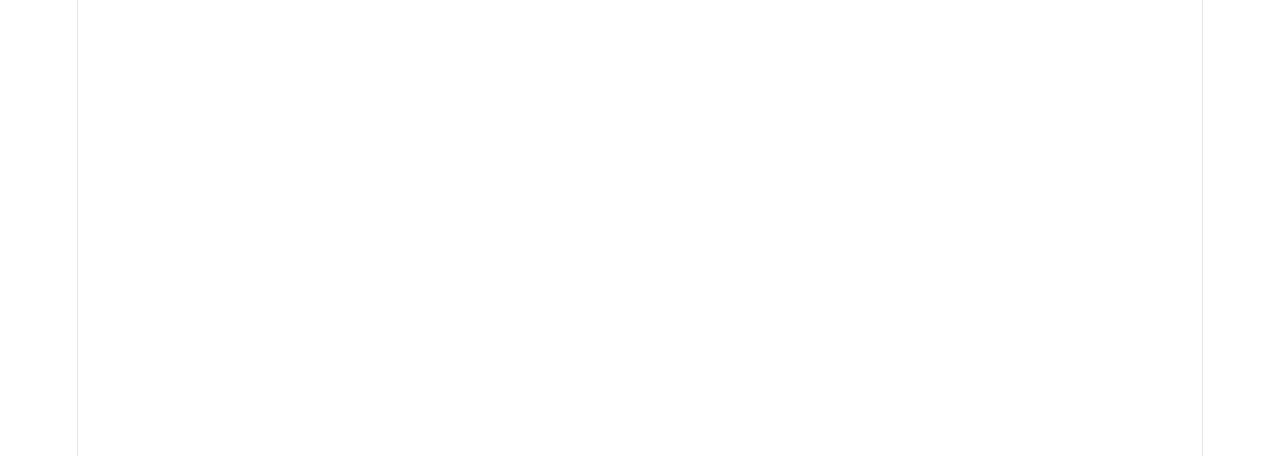
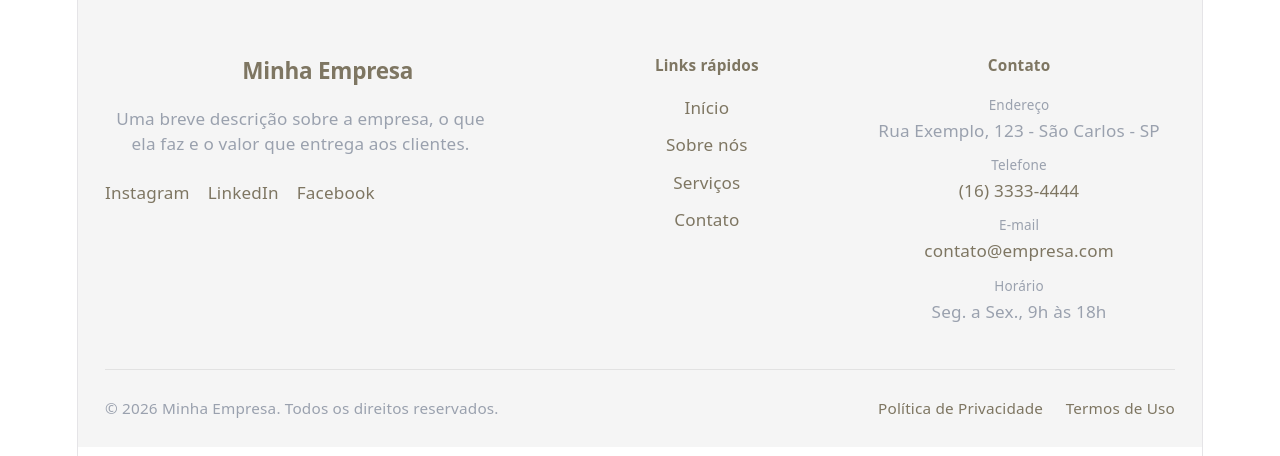
Before and after one commit to educoppi/MetroCerto, a React (Vite) app: page / in a window 1280 px wide. Shown: the top 456 px of the page. Built offline with nearby package versions, Linux system fonts and the light colour scheme.

Commit message:
edição do footer

```diff
--- a/src/App.jsx
+++ b/src/App.jsx
@@ -1,9 +1,16 @@
 import './App.css'
-
+import Footer from "./components/footer/Footer";
 function App() {
 
   return (
     <>
+
+     <Footer
+        companyName="Minha Empresa"
+        phone="(16) 3333-4444"
+        email="contato@empresa.com"
+        address="Rua Exemplo, 123 - São Carlos - SP"
+      />
 
     </>
   )
--- a/src/components/footer/Footer.css
+++ b/src/components/footer/Footer.css
@@ -0,0 +1,173 @@
+/*
+  Footer.css
+  Estilos isolados sob o seletor raiz .footer para não vazar
+  nem colidir com o resto do projeto. As cores e espaçamentos
+  são expostos como custom properties (--footer-*) para que o
+  componente possa ser retemado de fora, sem editar este arquivo.
+*/
+
+.footer {
+  --footer-bg: #F5F5F5;
+  --footer-fg: #7E7662;
+  --footer-fg-muted: #9aa1ae;
+  --footer-accent: #030303;
+  --footer-border: rgba(10, 10, 10, 0.08);
+  --footer-max-width: 1200px;
+  --footer-radius: 8px;
+
+  background-color: var(--footer-bg);
+  color: var(--footer-fg);
+  font-family: system-ui, -apple-system, "Segoe UI", Roboto, sans-serif;
+  font-size: 0.95rem;
+  line-height: 1.5;
+}
+
+.footer a {
+  color: inherit;
+  text-decoration: none;
+}
+
+.footer a:hover,
+.footer a:focus-visible {
+  color: var(--footer-accent);
+  text-decoration: underline;
+}
+
+.footer a:focus-visible {
+  outline: 2px solid var(--footer-accent);
+  outline-offset: 2px;
+  border-radius: 2px;
+}
+
+.footer__inner {
+  max-width: var(--footer-max-width);
+  margin: 0 auto;
+  padding: 3rem 1.5rem 1.5rem;
+}
+
+.footer__grid {
+  display: grid;
+  grid-template-columns: 2fr 1fr 1.4fr;
+  gap: 2.5rem;
+}
+
+.footer__col--brand {
+  display: flex;
+  flex-direction: column;
+  gap: 1rem;
+}
+
+.footer__logo {
+  max-height: 40px;
+  width: auto;
+}
+
+.footer__logo-fallback {
+  font-size: 1.25rem;
+  font-weight: 700;
+  letter-spacing: -0.01em;
+  color: var(--footer-fg);
+}
+
+.footer__description {
+  color: var(--footer-fg-muted);
+  max-width: 40ch;
+  margin: 0;
+}
+
+.footer__social {
+  display: flex;
+  gap: 1rem;
+  list-style: none;
+  margin: 0.25rem 0 0;
+  padding: 0;
+  flex-wrap: wrap;
+}
+
+.footer__heading {
+  font-size: 0.85rem;
+  font-weight: 600;
+  color: var(--footer-fg);
+  margin: 0 0 1rem;
+}
+
+.footer__list {
+  list-style: none;
+  margin: 0;
+  padding: 0;
+  display: flex;
+  flex-direction: column;
+  gap: 0.65rem;
+}
+
+.footer__contact li {
+  display: flex;
+  flex-direction: column;
+  gap: 0.15rem;
+  color: var(--footer-fg-muted);
+}
+
+.footer__contact a {
+  color: var(--footer-fg);
+}
+
+.footer__label {
+  font-size: 0.75rem;
+  text-transform: none;
+  color: var(--footer-fg-muted);
+}
+
+.footer__bottom {
+  margin-top: 2.5rem;
+  padding-top: 1.5rem;
+  border-top: 1px solid var(--footer-border);
+  display: flex;
+  flex-wrap: wrap;
+  align-items: center;
+  justify-content: space-between;
+  gap: 1rem;
+}
+
+.footer__copyright {
+  margin: 0;
+  color: var(--footer-fg-muted);
+  font-size: 0.85rem;
+}
+
+.footer__legal {
+  display: flex;
+  gap: 1.25rem;
+  list-style: none;
+  margin: 0;
+  padding: 0;
+  font-size: 0.85rem;
+}
+
+/* Respeita usuários que preferem menos movimento */
+@media (prefers-reduced-motion: reduce) {
+  .footer * {
+    transition: none !important;
+  }
+}
+
+/* Tablet */
+@media (max-width: 860px) {
+  .footer__grid {
+    grid-template-columns: 1fr 1fr;
+  }
+  .footer__col--brand {
+    grid-column: 1 / -1;
+  }
+}
+
+/* Mobile */
+@media (max-width: 520px) {
+  .footer__grid {
+    grid-template-columns: 1fr;
+    gap: 2rem;
+  }
+  .footer__bottom {
+    flex-direction: column;
+    align-items: flex-start;
+  }
+}
--- a/src/components/footer/Footer.jsx
+++ b/src/components/footer/Footer.jsx
@@ -0,0 +1,176 @@
+import React from "react";
+import "./Footer.css";
+
+/**
+ * Footer
+ *
+ * Componente de rodapé reutilizável e seguro para projetos React.
+ * Todo o conteúdo é recebido via props (com valores padrão), então
+ * nenhum texto é "hardcoded" no meio da lógica — basta passar novos
+ * valores para customizar sem tocar no JSX/CSS.
+ *
+ * Segurança:
+ * - Não usa dangerouslySetInnerHTML em nenhum ponto.
+ * - Links externos usam rel="noopener noreferrer" para evitar
+ *   que a página aberta tenha acesso ao `window.opener`.
+ * - href de telefone/e-mail são montados com encodeURIComponent
+ *   para evitar quebra de string em valores inesperados.
+ * - Todas as listas são validadas (Array.isArray) antes do .map,
+ *   então props ausentes ou malformadas não quebram o render.
+ */
+
+const defaultQuickLinks = [
+  { label: "Início", href: "/" },
+  { label: "Sobre nós", href: "/sobre" },
+  { label: "Serviços", href: "/servicos" },
+  { label: "Contato", href: "/contato" },
+];
+
+const defaultSocialLinks = [
+  { label: "Instagram", href: "https://instagram.com" },
+  { label: "LinkedIn", href: "https://linkedin.com" },
+  { label: "Facebook", href: "https://facebook.com" },
+];
+
+function isNonEmptyString(value) {
+  return typeof value === "string" && value.trim().length > 0;
+}
+
+export default function Footer({
+  companyName = "Nome da Empresa",
+  description = "Uma breve descrição sobre a empresa, o que ela faz e o valor que entrega aos clientes.",
+  logoSrc = null,
+  phone = "(16) 0000-0000",
+  email = "contato@empresa.com",
+  address = "Rua Exemplo, 123 - Centro, São Carlos - SP",
+  businessHours = "Seg. a Sex., 9h às 18h",
+  quickLinks = defaultQuickLinks,
+  socialLinks = defaultSocialLinks,
+  legalLinks = [
+    { label: "Política de Privacidade", href: "/privacidade" },
+    { label: "Termos de Uso", href: "/termos" },
+  ],
+  year = new Date().getFullYear(),
+}) {
+  const safeQuickLinks = Array.isArray(quickLinks) ? quickLinks : [];
+  const safeSocialLinks = Array.isArray(socialLinks) ? socialLinks : [];
+  const safeLegalLinks = Array.isArray(legalLinks) ? legalLinks : [];
+
+  const phoneHref = isNonEmptyString(phone)
+    ? `tel:${encodeURIComponent(phone.replace(/[^\d+]/g, ""))}`
+    : null;
+
+  const emailHref = isNonEmptyString(email)
+    ? `mailto:${encodeURIComponent(email)}`
+    : null;
+
+  return (
+    <footer className="footer" role="contentinfo">
+      <div className="footer__inner">
+        <div className="footer__grid">
+          {/* Coluna: identidade da empresa */}
+          <div className="footer__col footer__col--brand">
+            <div className="footer__brand">
+              {logoSrc ? (
+                <img
+                  src={logoSrc}
+                  alt={`Logotipo de ${companyName}`}
+                  className="footer__logo"
+                />
+              ) : (
+                <span className="footer__logo-fallback">{companyName}</span>
+              )}
+            </div>
+            {isNonEmptyString(description) && (
+              <p className="footer__description">{description}</p>
+            )}
+            {safeSocialLinks.length > 0 && (
+              <ul className="footer__social" aria-label="Redes sociais">
+                {safeSocialLinks.map((social, idx) => (
+                  <li key={social.href ?? idx}>
+                    <a
+                      href={social.href}
+                      target="_blank"
+                      rel="noopener noreferrer"
+                      aria-label={social.label}
+                    >
+                      {social.label}
+                    </a>
+                  </li>
+                ))}
+              </ul>
+            )}
+          </div>
+
+          {/* Coluna: links rápidos */}
+          {safeQuickLinks.length > 0 && (
+            <nav className="footer__col" aria-label="Links rápidos">
+              <h3 className="footer__heading">Links rápidos</h3>
+              <ul className="footer__list">
+                {safeQuickLinks.map((link, idx) => (
+                  <li key={link.href ?? idx}>
+                    <a href={link.href}>{link.label}</a>
+                  </li>
+                ))}
+              </ul>
+            </nav>
+          )}
+
+          {/* Coluna: contato */}
+          <div className="footer__col">
+            <h3 className="footer__heading">Contato</h3>
+            <ul className="footer__list footer__contact">
+              {isNonEmptyString(address) && (
+                <li>
+                  <span className="footer__label">Endereço</span>
+                  <span>{address}</span>
+                </li>
+              )}
+              {isNonEmptyString(phone) && (
+                <li>
+                  <span className="footer__label">Telefone</span>
+                  {phoneHref ? (
+                    <a href={phoneHref}>{phone}</a>
+                  ) : (
+                    <span>{phone}</span>
+                  )}
+                </li>
+              )}
+              {isNonEmptyString(email) && (
+                <li>
+                  <span className="footer__label">E-mail</span>
+                  {emailHref ? (
+                    <a href={emailHref}>{email}</a>
+                  ) : (
+                    <span>{email}</span>
+                  )}
+                </li>
+              )}
+              {isNonEmptyString(businessHours) && (
+                <li>
+                  <span className="footer__label">Horário</span>
+                  <span>{businessHours}</span>
+                </li>
+              )}
+            </ul>
+          </div>
+        </div>
+
+        <div className="footer__bottom">
+          <p className="footer__copyright">
+            © {year} {companyName}. Todos os direitos reservados.
+          </p>
+          {safeLegalLinks.length > 0 && (
+            <ul className="footer__legal">
+              {safeLegalLinks.map((link, idx) => (
+                <li key={link.href ?? idx}>
+                  <a href={link.href}>{link.label}</a>
+                </li>
+              ))}
+            </ul>
+          )}
+        </div>
+      </div>
+    </footer>
+  );
+}
```
Also changed, not shown: 1 other file (tests, documents, lock files or other folders).
